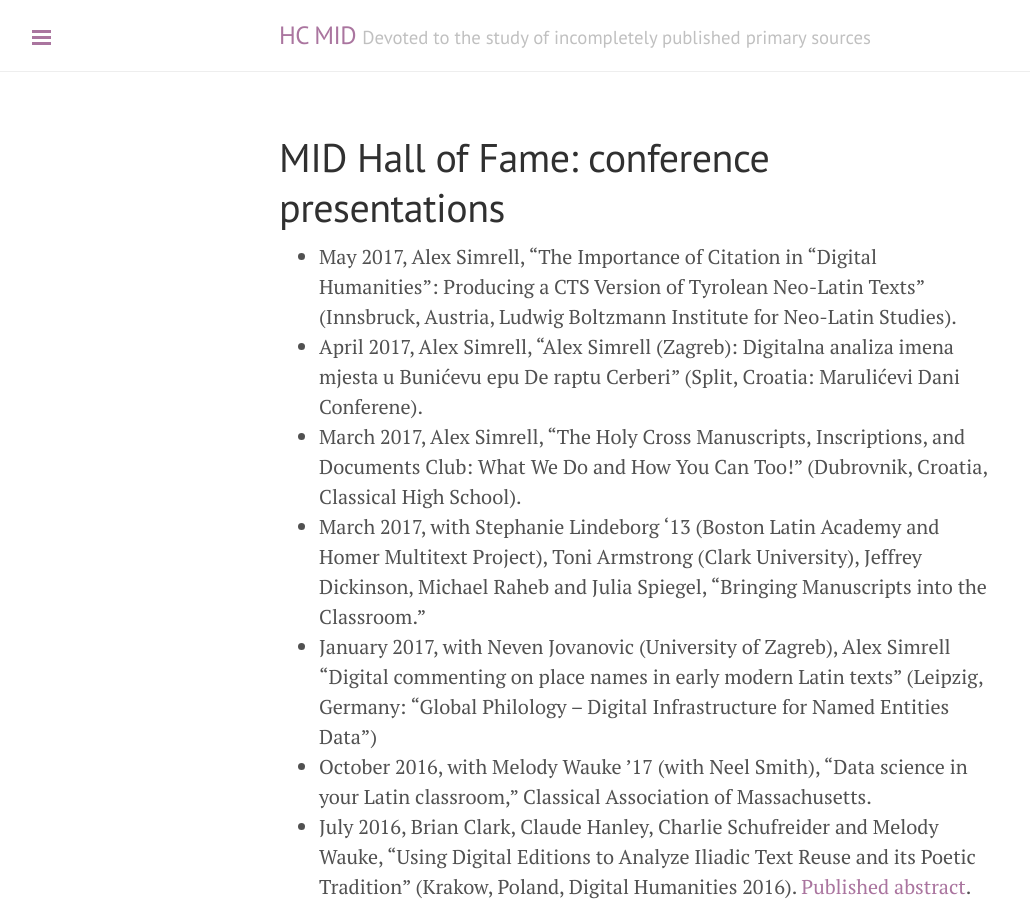
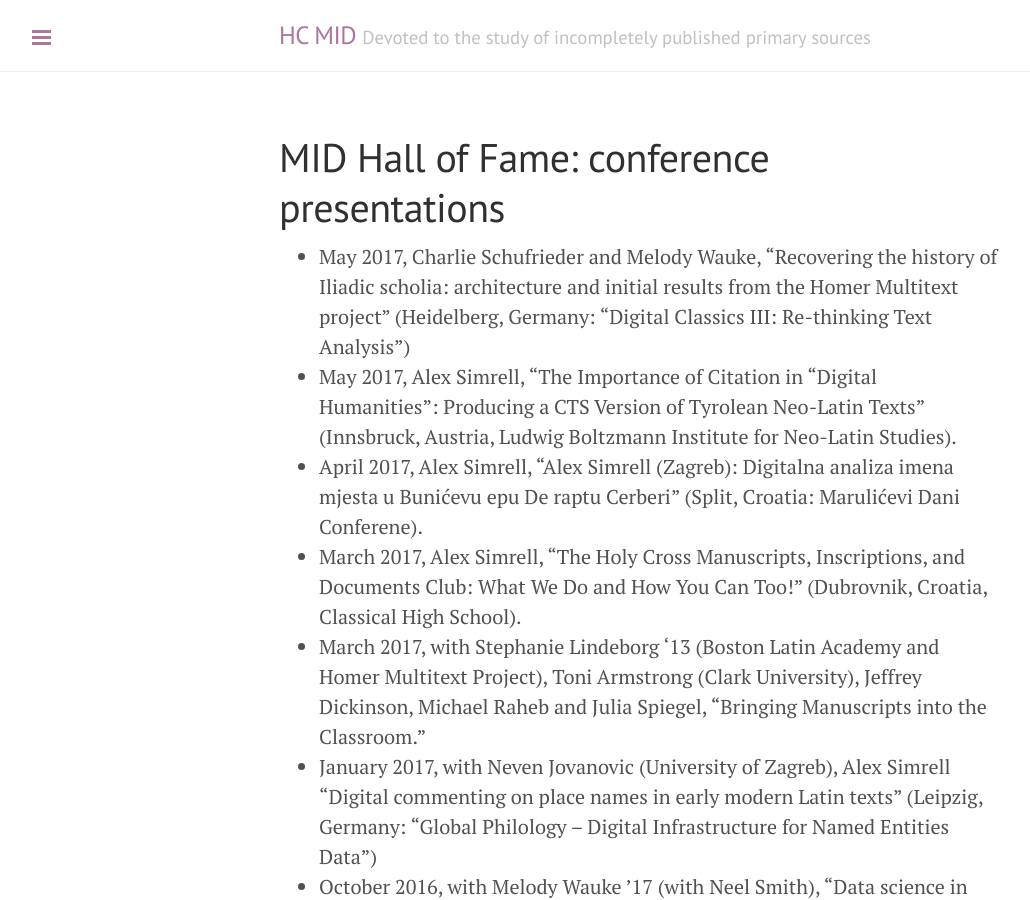
Before and after one commit to HCMID/HCMID.github.io, a Jekyll site: the page built from hof/talks.md, in a window 1280 px wide and 900 px high. Shown: the whole window, without its empty margins (1-1031 px from the left). Built offline with Jekyll 4.4.1, drawn with Linux system fonts in a browser that asks for light colours.

Commit message:
Update talks

```diff
--- a/hof/talks.md
+++ b/hof/talks.md
@@ -3,6 +3,7 @@ title: "MID Hall of Fame: conference presentations"
 layout: page
 ---
 
+- May 2017, Charlie Schufrieder and Melody Wauke, "Recovering the history of Iliadic scholia: architecture and initial results from the Homer Multitext project" (Heidelberg, Germany: "Digital Classics III: Re-thinking Text Analysis")
 - May 2017, Alex Simrell, "The Importance of Citation in “Digital Humanities”: Producing a CTS Version of Tyrolean Neo-Latin Texts" (Innsbruck, Austria, Ludwig Boltzmann Institute for Neo-Latin Studies).
 - April 2017, Alex Simrell, "Alex Simrell (Zagreb): Digitalna analiza imena mjesta u Bunićevu epu De raptu Cerberi" (Split, Croatia: Marulićevi Dani Conferene).
 - March 2017, Alex Simrell, "The Holy Cross Manuscripts, Inscriptions, and Documents Club: What We Do and How You Can Too!" (Dubrovnik, Croatia, Classical High School).
```
